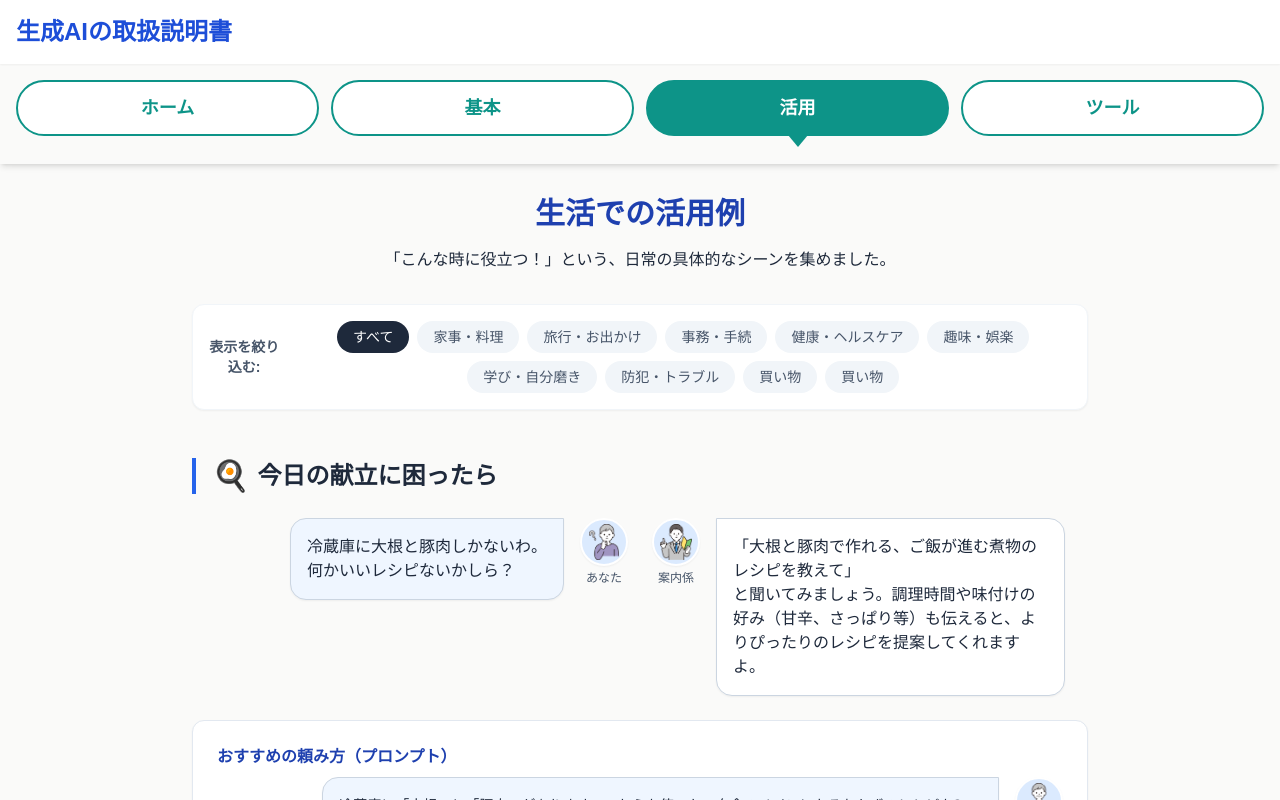
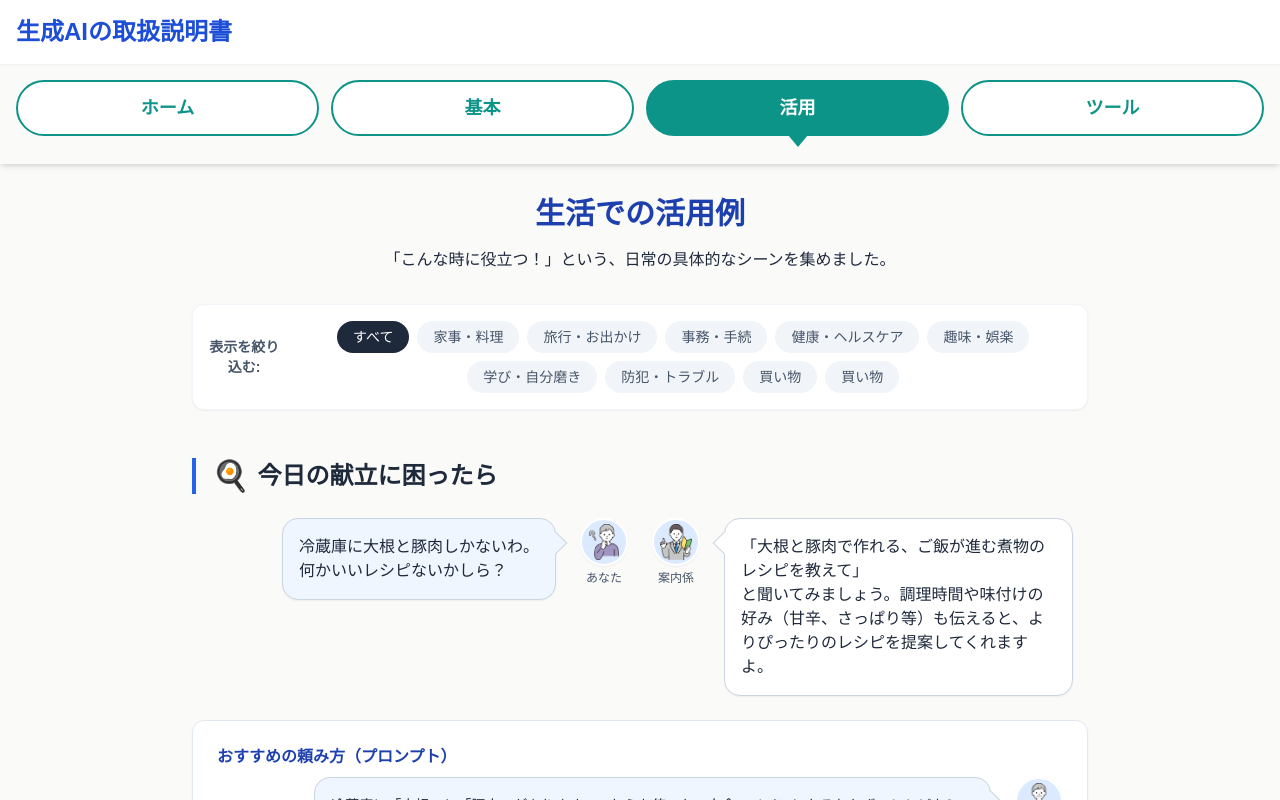
Before and after one commit to SantaHirai/AI_Instruction_portalsite, a React (Vite) app: page /#/cases in a window 1280 px wide. Shown: the top 800 px of the page. Built offline with nearby package versions, Linux system fonts and the light colour scheme.

Commit message:
SpeechBubbleコンポーネントに吹き出しの尾を追加
視覚的な見た目を改善するため、SpeechBubbleコンポーネントに左右の尾を導入。既存の機能を維持しながら、新しい尾要素をサポートするようにスタイルと構造を調整。

```diff
--- a/src/components/ui/SpeechBubble.tsx
+++ b/src/components/ui/SpeechBubble.tsx
@@ -37,11 +37,26 @@ export const SpeechBubble: React.FC<SpeechBubbleProps> = ({
       </div>
 
       <div className={`
-        relative p-4 rounded-2xl max-w-[80%]
-        ${isLeft ? 'bg-white rounded-tl-none text-text-main' : 'bg-primary-50 rounded-tr-none text-text-main'}
+        relative p-4 rounded-2xl max-w-[80%] group
+        ${isLeft
+          ? 'bg-white text-text-main ml-2'
+          : 'bg-primary-50 text-text-main mr-2'
+        }
         shadow-sm border border-slate-300
       `}>
-        {children}
+        {/* Tail for Left Bubble */}
+        {isLeft && (
+          <div className="absolute top-4 -left-[9px] w-4 h-4 bg-white border-l border-b border-slate-300 transform rotate-45" />
+        )}
+
+        {/* Tail for Right Bubble */}
+        {!isLeft && (
+          <div className="absolute top-4 -right-[9px] w-4 h-4 bg-primary-50 border-t border-r border-slate-300 transform rotate-45" />
+        )}
+
+        <div className="relative z-10">
+          {children}
+        </div>
       </div>
     </div>
   );
```
